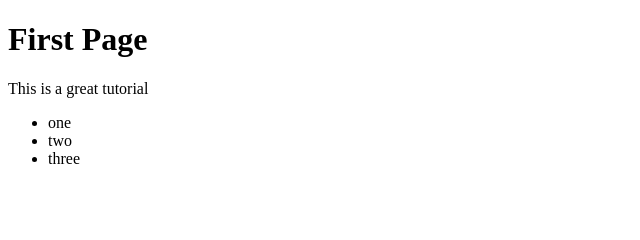
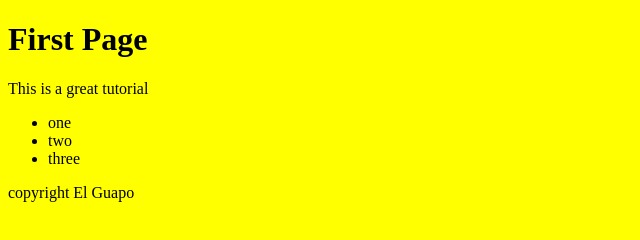
Before and after one commit to joseleon555/git-course, a plain HTML site: page index.html in a window 1280 px wide. Shown: the whole page, without its empty margins (0-640 px from the left). Drawn offline with Linux system fonts and the light colour scheme.

Commit message:
Added to index.html -css link - footer -  and made background yellow

```diff
--- /dev/null
+++ b/css/main.css
@@ -0,0 +1,3 @@
+body{
+    background: yellow;
+}
--- a/index.html
+++ b/index.html
@@ -4,6 +4,7 @@
     <meta charset="UTF-8">
     <meta http-equiv="X-UA-Compatible" content="IE=edge">
     <meta name="viewport" content="width=device-width, initial-scale=1.0">
+    <link rel="stylesheet" href="css/main.css">
     <!-- <title>Document</title> -->
 </head>
 <body>
@@ -14,5 +15,6 @@
         <li>two</li>
         <li>three</li>
     </ul>
+    <footer>copyright El Guapo</footer>
 </body>
 </html>
```
